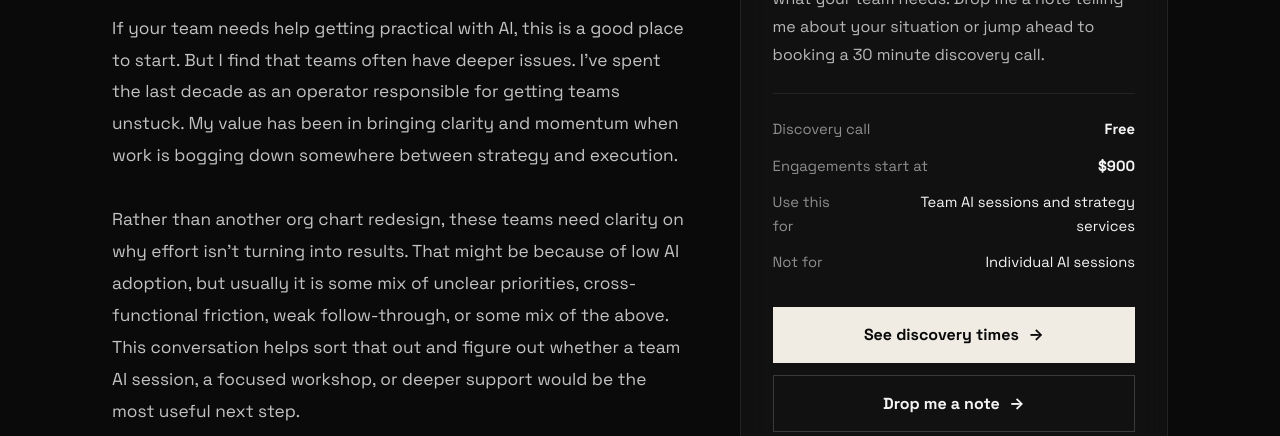
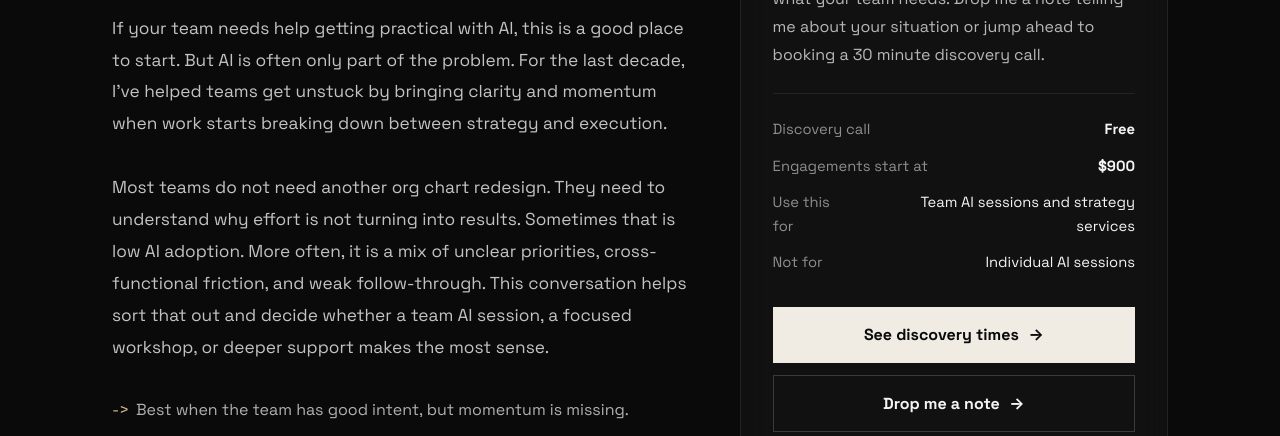
Before and after one commit to disruptionjoe/disruptionjoe.com, a website: page discovery/index.html in a window 1280 px wide. Shown: the part 322-758 px from the top of the page. Drawn offline with Linux system fonts and the light colour scheme.

Commit message:
photo add

```diff
--- a/discovery/index.html
+++ b/discovery/index.html
@@ -87,10 +87,10 @@
     <section>
       <div class="eyebrow">Discovery Call</div>
       <h1>Make better decisions, faster.</h1>
-      <p class="lead">If your team needs help getting practical with AI, this is a good place to start. But I find that teams often have deeper issues. I've spent the last decade as an operator responsible for getting teams unstuck. My value has been in bringing clarity and momentum when work is bogging down somewhere between strategy and execution.</p>
-      <p class="lead">Rather than another org chart redesign, these teams need clarity on why effort isn't turning into results. That might be because of low AI adoption, but usually it is some mix of unclear priorities, cross-functional friction, weak follow-through, or some mix of the above. This conversation helps sort that out and figure out whether a team AI session, a focused workshop, or deeper support would be the most useful next step.</p>
+      <p class="lead">If your team needs help getting practical with AI, this is a good place to start. But AI is often only part of the problem. For the last decade, I've helped teams get unstuck by bringing clarity and momentum when work starts breaking down between strategy and execution.</p>
+      <p class="lead">Most teams do not need another org chart redesign. They need to understand why effort is not turning into results. Sometimes that is low AI adoption. More often, it is a mix of unclear priorities, cross-functional friction, and weak follow-through. This conversation helps sort that out and decide whether a team AI session, a focused workshop, or deeper support makes the most sense.</p>
       <ul class="points">
-        <li>Best when the team has talent and good intent, but momentum is missing.</li>
+        <li>Best when the team has good intent, but momentum is missing.</li>
         <li>Good fit when the pain is obvious, but the right next move is not.</li>
         <li>Team AI sessions can save weeks of research distracting from priorities.</li>
       </ul>
```
Also changed, not shown: about.html (+7 -0 lines), img/Headshot Linkedin.jpg (added).
